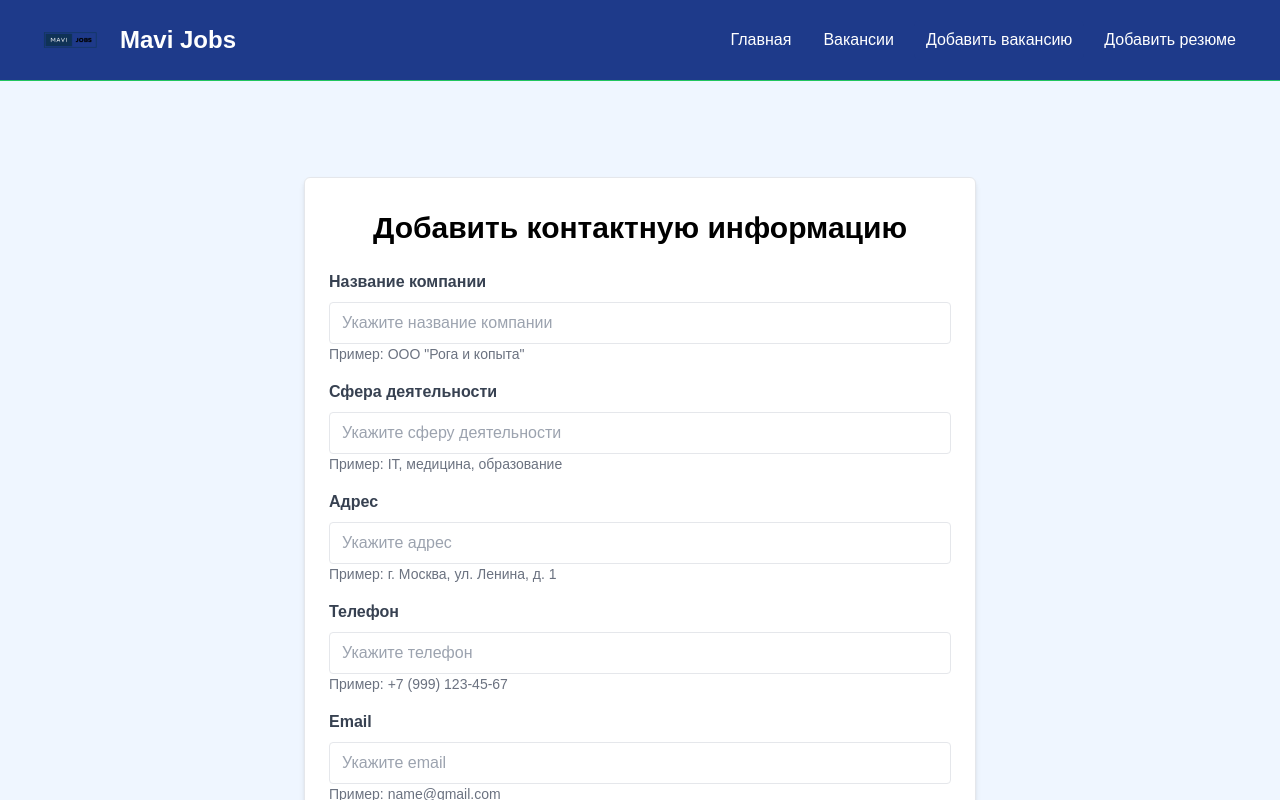
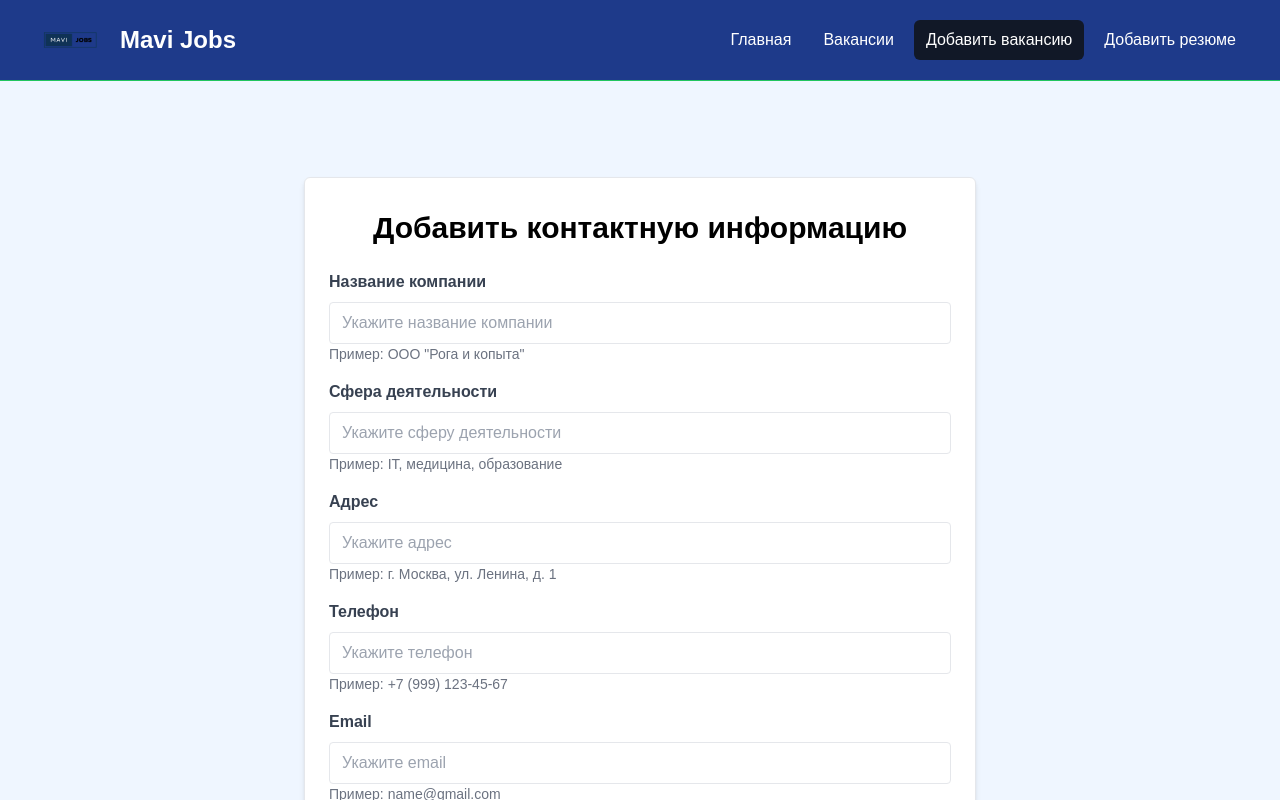
Before and after one commit to k4zann/recruitment, a Vue app in the folder frontend/recruitment/: page /jobs/add in a window 1280 px wide. Shown: the top 800 px of the page. Built offline with nearby package versions, Linux system fonts and the light colour scheme.

Commit message:
fix: the color of the active bar in nav bar

```diff
--- a/frontend/recruitment/src/components/Navbar.vue
+++ b/frontend/recruitment/src/components/Navbar.vue
@@ -27,28 +27,28 @@
           <RouterLink
             to="/"
             :class="[isActiveLink('/')
-              ? 'bg-blue-900'
+              ? 'bg-gray-900'
               : 'hover:bg-gray-900 hover:text-white', 'text-white', 'px-3', 'py-2', 'rounded-md']"
             >Главная</RouterLink
           >
           <RouterLink
             to="/jobs"
             :class="[isActiveLink('/jobs')
-              ? 'bg-blue-900'
+              ? 'bg-gray-900'
               : 'hover:bg-gray-900 hover:text-white', 'text-white', 'px-3', 'py-2', 'rounded-md']"
             >Вакансии</RouterLink
           >
           <RouterLink
             to="/jobs/add"
             :class="[isActiveLink('/jobs/add')
-              ? 'bg-blue-900'
+              ? 'bg-gray-900'
               : 'hover:bg-gray-900 hover:text-white', 'text-white', 'px-3', 'py-2', 'rounded-md']"
             >Добавить вакансию</RouterLink
           >
           <RouterLink
             to="/resume/add"
             :class="[isActiveLink('/resume/add')
-              ? 'bg-blue-900'
+              ? 'bg-gray-900'
               : 'hover:bg-gray-900 hover:text-white', 'text-white', 'px-3', 'py-2', 'rounded-md']"
             >Добавить резюме</RouterLink
           >
```
